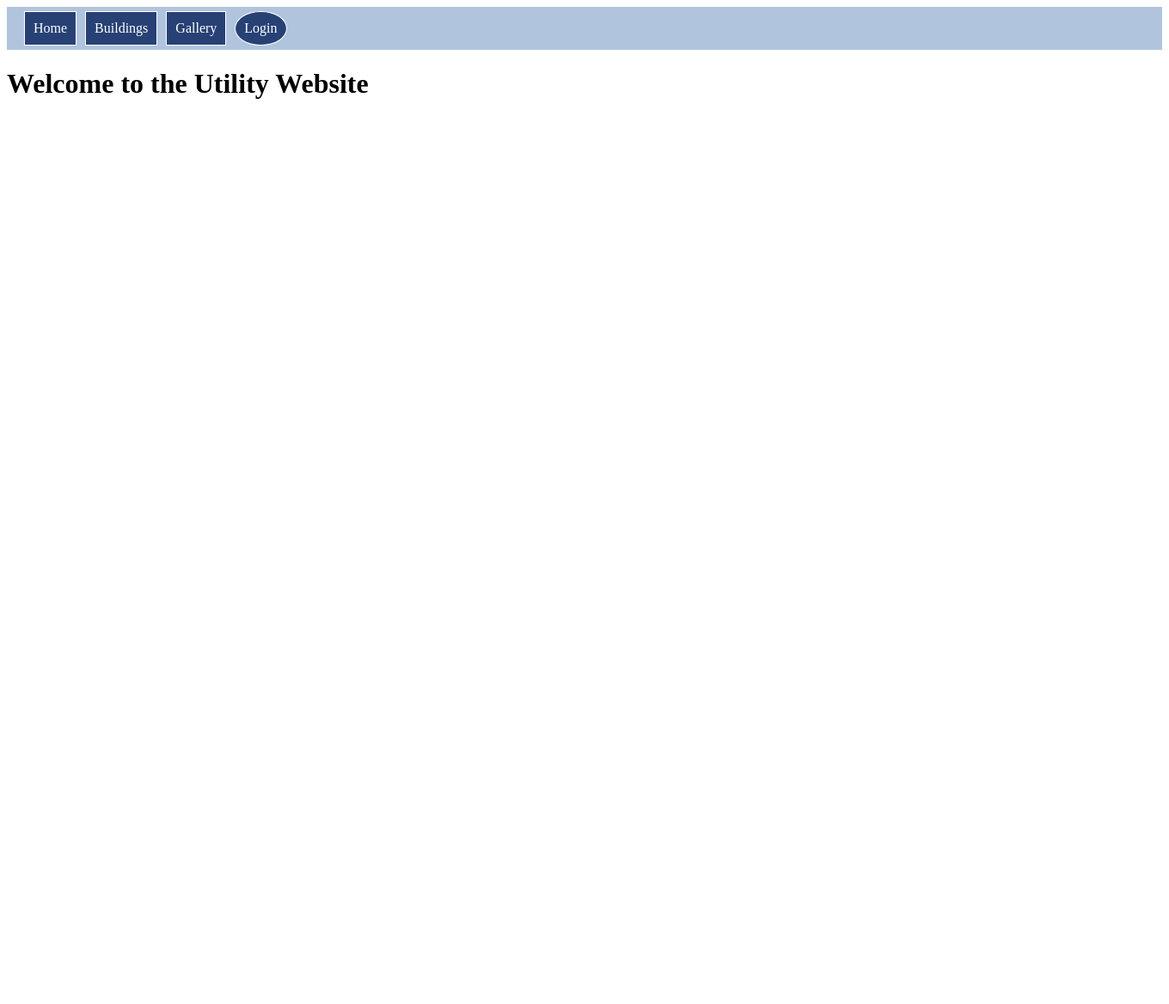
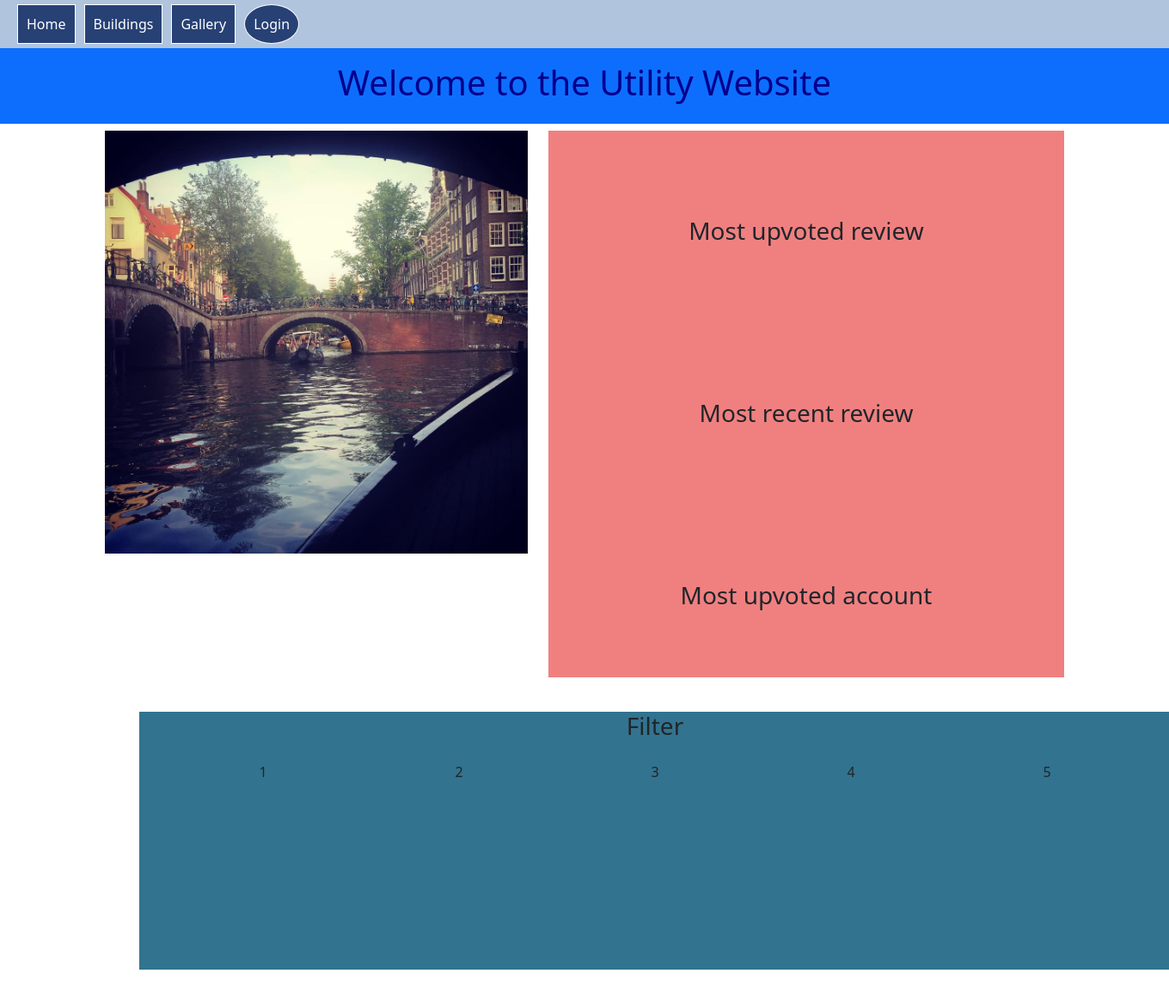
Before and after one commit to CyberNFS/Utility, a Django app: page / in a window 1360 px wide. Shown: the whole page at 86% size. Before the commit the page ends 115 px from the top, so only its background shows below. Run offline with Django 3.2, Linux system fonts and the light colour scheme.

Commit message:
Added static folder with css and image files. Try to decorate home.html with CSS
Added static folder with css and image files. Try to decorate home.html with CSS

```diff
--- /dev/null
+++ b/Website/static/css/file.css
@@ -0,0 +1,41 @@
+.header {
+    color: darkblue;
+    text-align: center;
+}
+
+.sub-header {
+    color: darkgoldenrod;
+    text-align: justify;;
+}
+
+.sub-header {
+    display: block;
+    width: 1226px;
+    height: 600px;
+}
+
+.sub-header img {
+    width: 100%;
+    height: 100%;
+}
+
+.div-small{
+	width: 600px;
+	height: 212px;
+    background-color: lightcoral;
+}
+
+.text {
+    text-align: center;
+    padding: 100px;
+}
+
+.div-distance {
+    width: 1200px;
+    height: 300px;
+    margin:40px;
+    text-align: center;
+    border:0;
+    padding:0;
+    background-color: rgb(50, 115, 143);
+}
--- a/Website/templates/Review/base.html
+++ b/Website/templates/Review/base.html
@@ -1,5 +1,5 @@
 <!DOCTYPE html>
-{% load staticfiles %}
+{% load static %}
 
 
 <html lang="en">
@@ -7,7 +7,10 @@
     <meta charset="UTF-8">
     <meta name="viewport" content="width=device-width, initial-scale=1.0">
     <title>{% block title %}Utility Website{% endblock %}</title>
+    <link href="https://cdn.jsdelivr.net/npm/bootstrap@5.3.3/dist/css/bootstrap.min.css" rel="stylesheet" integrity="sha384-QWTKZyjpPEjISv5WaRU9OFeRpok6YctnYmDr5pNlyT2bRjXh0JMhjY6hW+ALEwIH" crossorigin="anonymous">
+    <link href = "/static/css/file.css" rel = "stylesheet"/>
     <style>
+
         nav {
             background-color: #b0c4de; /* Navbar background */
             display: flex;
--- a/Website/templates/Review/home.html
+++ b/Website/templates/Review/home.html
@@ -1,9 +1,48 @@
 {% extends 'Review/base.html' %}
-{% load staticfiles %}
+{% load static %}
 
 {% block title %}Home | Utility Website{% endblock %}
 
 {% block content %}
-    <h1>Welcome to the Utility Website</h1>
+<div class="p-3 mb-2 bg-primary text-white"><h1 class = "header">Welcome to the Utility Website</h1></div>
+
+<div class="container text-center">
+    <div class="row">
+      <div class="col">
+        <img src="/static/img/test.jpg" class="img-fluid" alt="...">
+      </div>
+      <div class="col">
+        <div class="container overflow-hidden text-center"></div>
+        <div class="div-small" ><h3 class = "text">Most upvoted review<h3></div>
+		<div class="div-small" ><h3 class = "text">Most recent review<h3></div>
+		<div class="div-small" ><h3 class = "text">Most upvoted account<h3></div>
+      </div>
+    </div>
+
+
+    <div class= "div-distance" >
+        <h3>Filter</h3>
+
+        <div class="container px-4 text-center">
+            <div class="row gx-5">
+              <div class="col">
+               <div class="p-3">1</div>
+              </div>
+              <div class="col">
+                <div class="p-3">2</div>
+              </div>
+              <div class="col">
+                <div class="p-3">3</div>
+              </div>
+              <div class="col">
+                <div class="p-3">4</div>
+              </div>
+              <div class="col">
+                <div class="p-3">5</div>
+              </div>
+            </div>
+          </div>
+    </div>
+
     <!-- Page-specific content here -->
 {% endblock %}
--- a/Website/templates/Review/profile.html
+++ b/Website/templates/Review/profile.html
@@ -1,5 +1,5 @@
 {% extends 'Review/base.html' %}
-{% load staticfiles %}
+{% load static %}
 
 {% block title %}User Profile{% endblock %}
 
--- a/Website/templates/Review/register.html
+++ b/Website/templates/Review/register.html
@@ -4,7 +4,7 @@
 
 {% block content %}
 <h2>Registration</h2>
-<form method="post">
+<form method="post" >
     {% csrf_token %}
     {{ form.as_p }}
     <button type="submit">Register</button>
```
Also changed, not shown: Website/static/img/test.jpg (added).
